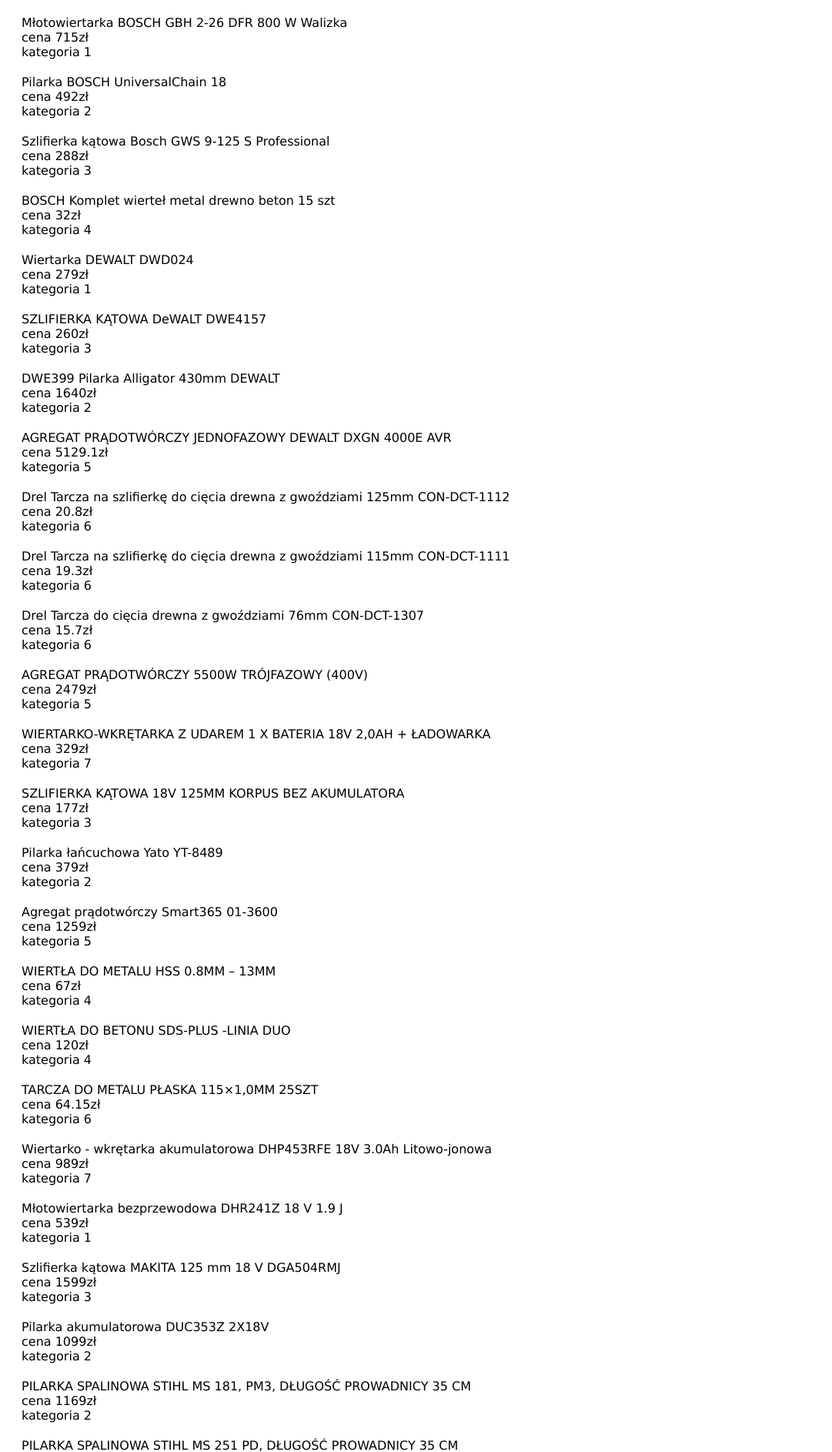
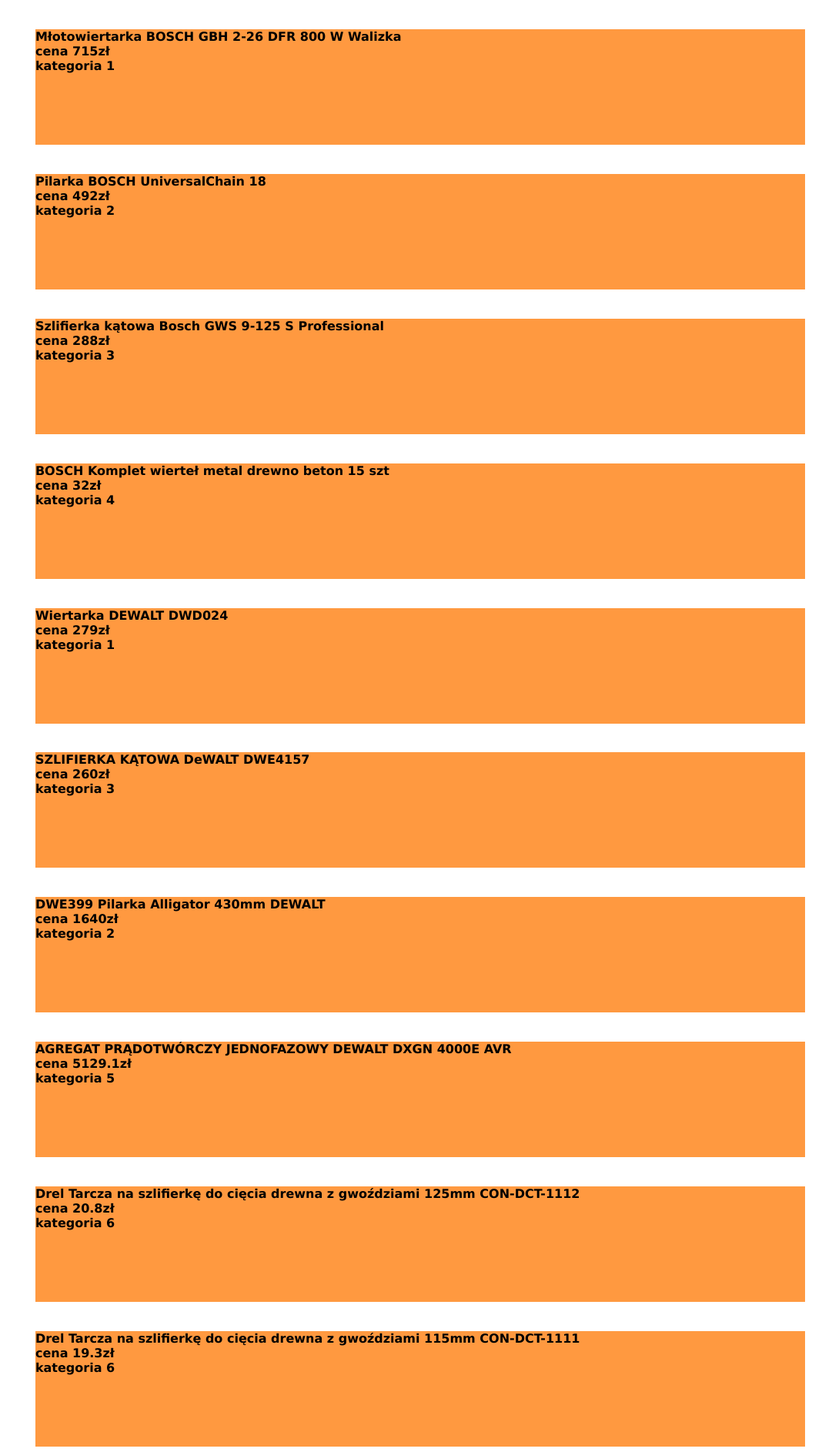
Before and after one commit to MrRobinMr/randomtools, a PHP site: page / in a window 1280 px wide. Shown: the part 132-2018 px from the top of the page at 77% size, without its empty margins (0-1081 px from the left). Run offline with PHP 8.4, Linux system fonts and the light colour scheme; data comes from the database, SQL or seed files in the repository.

Commit message:
zabawa z  css

```diff
--- a/st.css
+++ b/st.css
@@ -139,6 +139,10 @@ h2 {
 
 .produkty
 {
-margin: 20px;
+margin: 3%;
+height: 150px;
+font-weight: bold;
+width:1000px;
+background-color: #ff9940;
 
 }
```
